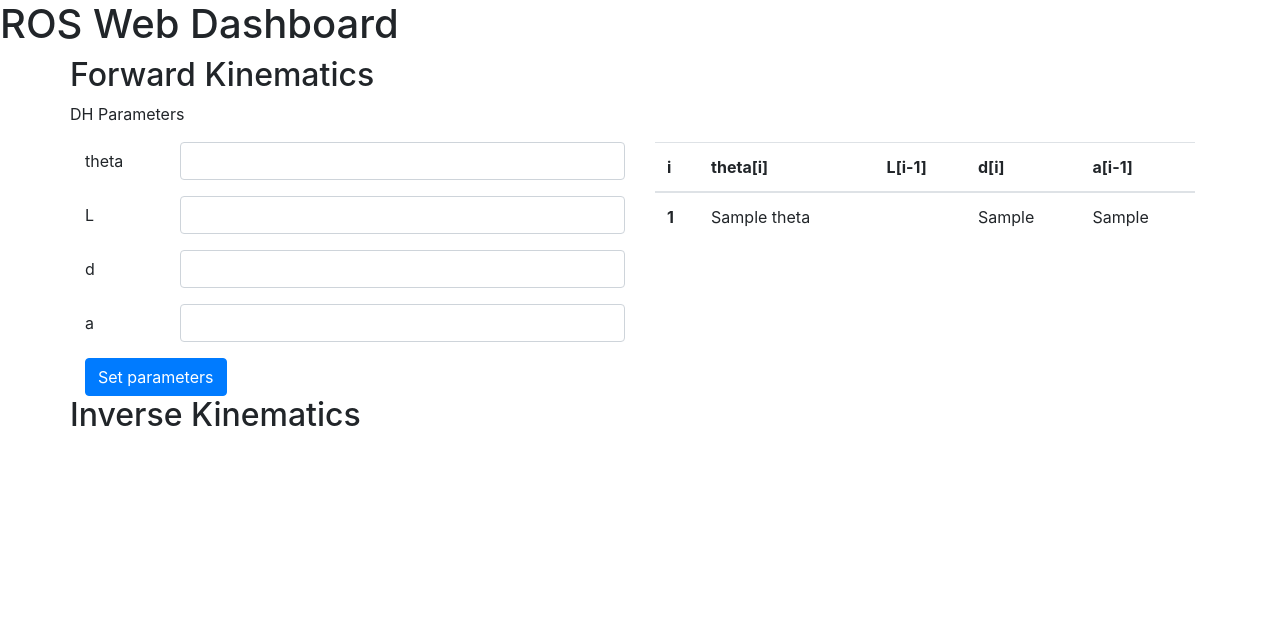
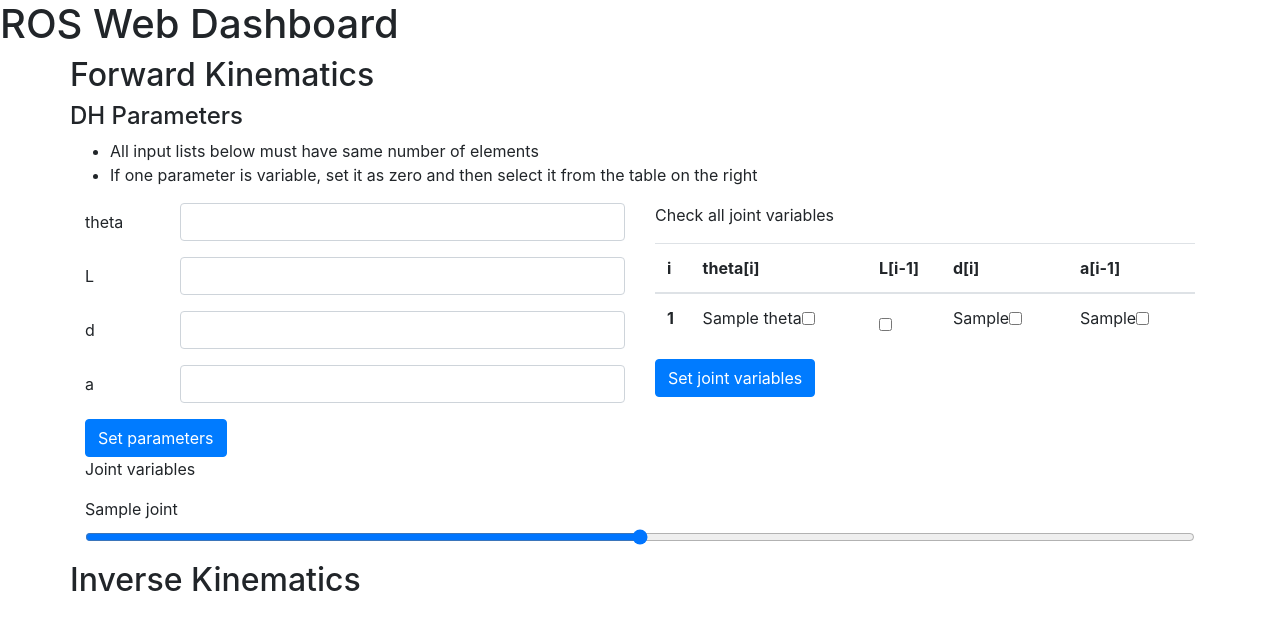
Before and after one commit to karadalex/ros-fwd-ik-ur10, a Flask app: template webgui/src/templates/index.html in a window 1280 px wide. Shown: the top 630 px of the page. Run offline with Flask 2, Linux system fonts and the light colour scheme; the template is opened without the code that fills it: most values are stand-ins (such as "Sample title", 1, 10 or a date in 2020); some libraries are stand-ins or nearby versions.

Commit message:
select joint variables

```diff
--- a/webgui/src/app.py
+++ b/webgui/src/app.py
@@ -6,15 +6,19 @@ from math import pi
 
 
 app = Flask(__name__)
+theta = []
+L = []
+d = []
+a = []
+joint_vars = []
 
 
 @app.route('/', methods=['POST', 'GET'])
 def home():
-    theta = []
-    L = []
-    d = []
-    a = []
-    if request.method == 'POST':
+    global theta, L, d, a, joint_vars
+
+    # Handle input from set-parameters-form
+    if request.method == 'POST' and "theta" in request.form:
         theta = [float(eval(x)) for x in request.form['theta'].split(',') if x != ""]
         L = [float(eval(x)) for x in request.form['L'].split(',') if x != ""]
         d = [float(eval(x)) for x in request.form['d'].split(',') if x != ""]
@@ -23,7 +27,13 @@ def home():
         rospy.loginfo("DH parameters: " + json.dumps(dh))
         rospy.set_param("dh_params", dh)
 
-    return render_template('index.html', theta=theta, L=L, d=d, a=a)
+    # Handle input from check-joint-variables-table-form
+    if request.method == 'POST' and "joint-variables" in request.form:
+        joint_vars = request.form.getlist('joint-variables')
+        rospy.loginfo("Joint variable names: " + json.dumps(joint_vars))
+        print(joint_vars)
+
+    return render_template('index.html', theta=theta, L=L, d=d, a=a, joint_vars=joint_vars)
 
 
 if __name__ == '__main__':
--- a/webgui/src/templates/index.html
+++ b/webgui/src/templates/index.html
@@ -13,12 +13,20 @@
         <div class="row">
             <h2> Forward Kinematics </h2>
         </div>
+
         <div class="row">
-            <p> DH Parameters </p>
+            <h4> DH Parameters </h4><br>
         </div>
         <div class="row">
+            <ul>
+                <li>All input lists below must have same number of elements</li>
+                <li>If one parameter is variable, set it as zero and then select it from the table on the right</li>
+            </ul>
+        </div>
+
+        <form action="/" method="POST">
+            <div class="row">
                 <div class="col-sm">
-                <form action="/" method="POST">
                     <div class="form-group row">
                         <label for="theta" class="col-sm-2 col-form-label">theta</label>
                         <div class="col-sm-10">
@@ -44,9 +52,10 @@
                         </div>
                     </div>
                     <button type="submit" class="btn btn-primary">Set parameters</button>
-    </form>
                 </div>
+
                 <div class="col-sm">
+                    <p>Check all joint variables</p>
                     <table class="table">
                         <thead>
                             <tr>
@@ -61,17 +70,50 @@
                             {% for i in range(theta|length) %}
                             <tr>
                                 <th scope="row"> {{ i + 1 }} </th>
-                <td> {{ theta[i] }} </td>
-                <td> {{ L[i] }} </td>
-                <td> {{ d[i] }} </td>
-                <td> {{ a[i] }} </td>
+                                <td>
+                                    <div class="form-check form-check-inline">
+                                        <label class="form-check-label" for="theta-{{i+1}}">{{ theta[i] }}</label>
+                                        <input class="form-check-input" type="checkbox" name="joint-variables" id="theta-{{i+1}}" value="theta-{{i+1}}" />
+                                    </div>
+                                </td>
+                                <td>
+                                    <div class="form-check form-check-inline">
+                                        <label class="form-check-label" for="L-{{i}}">{{ L[i] }}</label>
+                                        <input class="form-check-input" type="checkbox" name="joint-variables" id="L-{{i}}" value="L-{{i}}" />
+                                    </div>
+                                </td>
+                                <td>
+                                    <div class="form-check form-check-inline">
+                                        <label class="form-check-label" for="d-{{i+1}}">{{ d[i] }}</label>
+                                        <input class="form-check-input" type="checkbox" name="joint-variables" id="d-{{i+1}}" value="d-{{i+1}}" />
+                                    </div>
+                                </td>
+                                <td>
+                                    <div class="form-check form-check-inline">
+                                        <label class="form-check-label" for="a-{{i}}">{{ a[i] }}</label>
+                                        <input class="form-check-input" type="checkbox" name="joint-variables" id="a-{{i}}" value="a-{{i}}" />
+                                    </div>
+                                </td>
                             </tr>
                             {% endfor %}
                         </tbody>
                     </table>
+                    <button type="submit" class="btn btn-primary">Set joint variables</button>
                 </div>
             </div>
 
+            <div class="row">
+                <div class="col-sm">
+                    <p>Joint variables</p>
+                    {% for joint in joint_vars %}
+                    <div class="form-group">
+                        <label for="{{ joint }}"> {{ joint }} </label>
+                        <input type="range" class="form-control-range" id="{{ joint }}">
+                    </div>
+                    {% endfor %}
+                </div>
+            </div>
+        </form>
         <div class="row">
             <h2> Inverse Kinematics </h2>
         </div>
```
Lines whose indentation alone changed are shown as unchanged.
